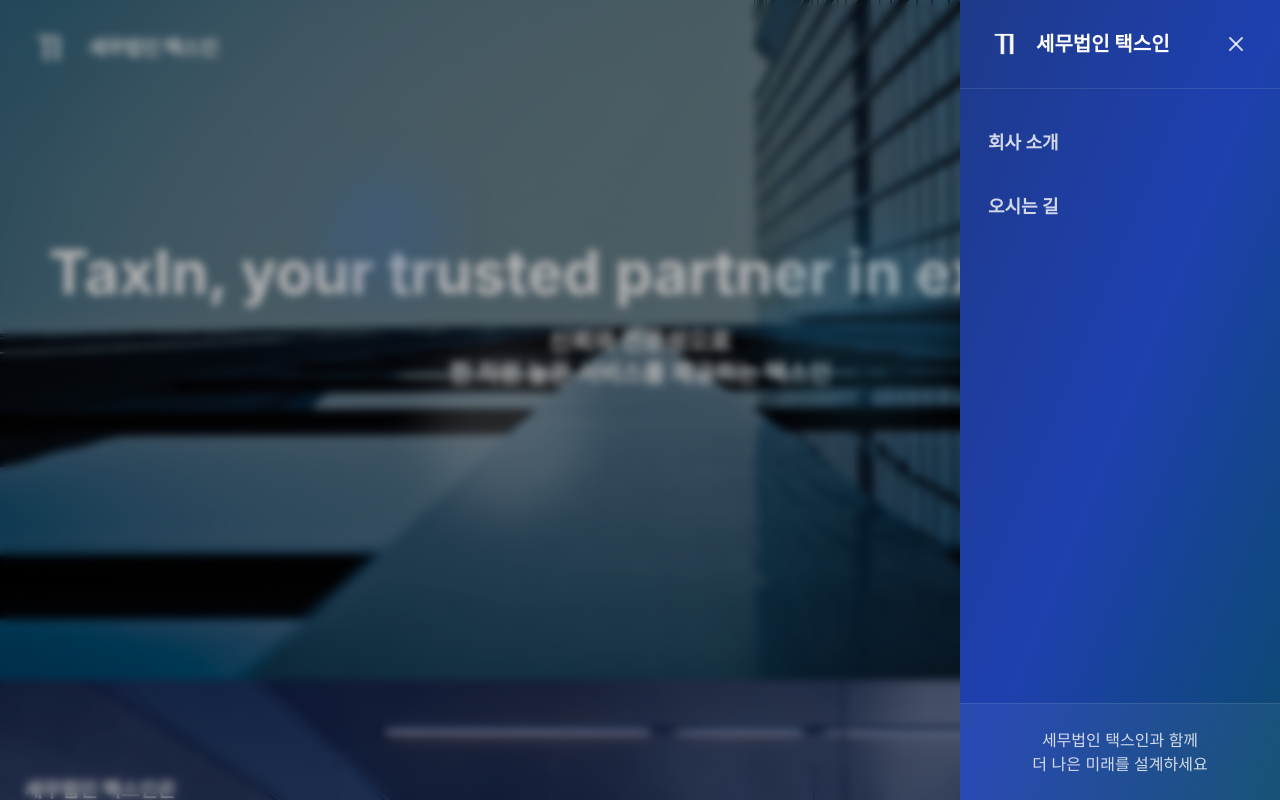
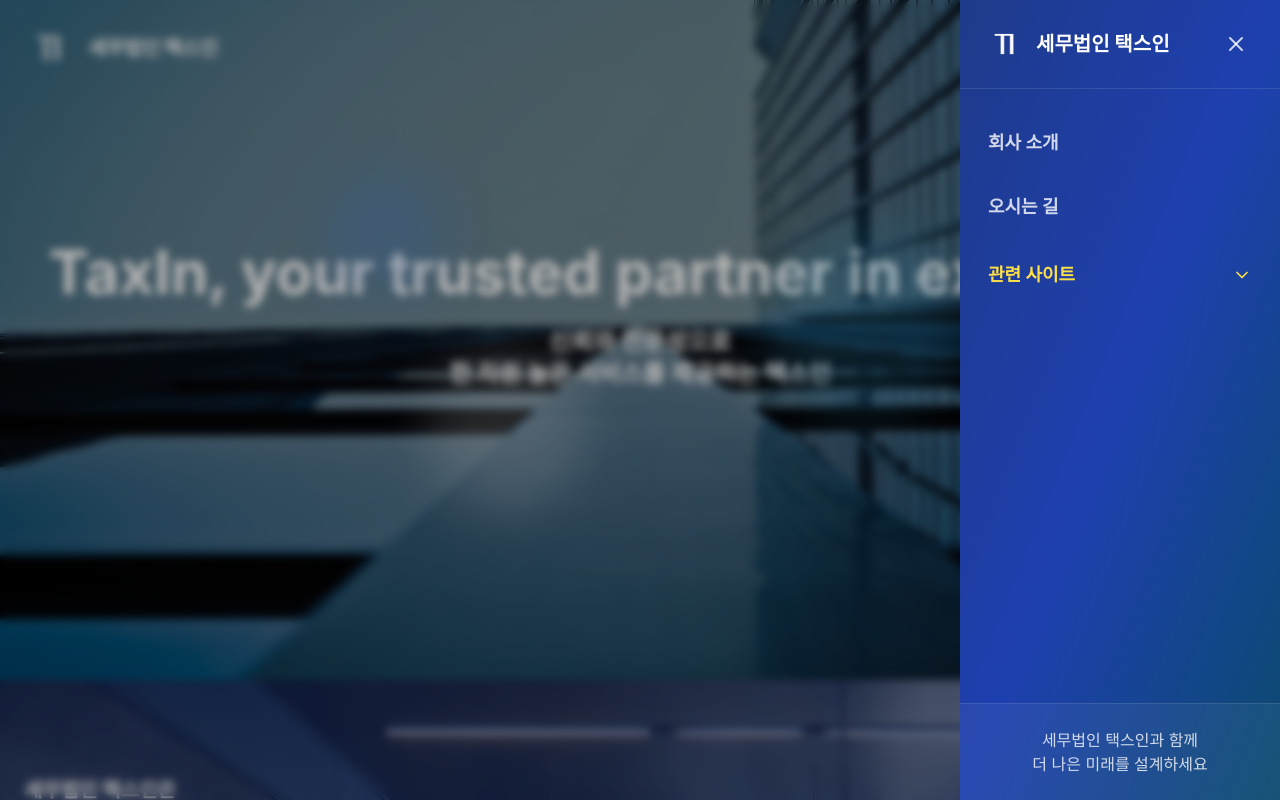
Before and after one commit to jameschoi112/taxin-website, a React (Create React App) app: page / in a window 1280 px wide. Both pictures are taken after a click on the button 1234 px from the left and 48 px from the top of the page. Shown: the top 800 px of the page. Built offline with nearby package versions, Linux system fonts and the light colour scheme.

Commit message:
add sitemenu in sidebar

```diff
--- a/src/components/Home/Home.jsx
+++ b/src/components/Home/Home.jsx
@@ -1,5 +1,4 @@
 import React, { useState, useEffect } from 'react';
-import { Menu, X, Phone, MessageCircle, ChevronDown } from 'lucide-react';
 import { motion } from 'framer-motion';
 import { Swiper, SwiperSlide } from 'swiper/react';
 import { Pagination, Navigation, Autoplay } from 'swiper/modules';
@@ -7,7 +6,8 @@
 import emailjs from '@emailjs/browser';
 import smoothscroll from 'smoothscroll-polyfill';
 import _ from 'lodash';
-
+import Sidebar from '../Sidebar/Sidebar';
+import {X, Menu, Phone, MessageCircle, ChevronDown } from 'lucide-react';
 
 const Home = () => {
   const [isSidebarOpen, setIsSidebarOpen] = useState(false);
@@ -189,7 +189,7 @@
           </button>
         </div>
       </motion.header>
-
+       <Sidebar isOpen={isSidebarOpen} setIsOpen={setIsSidebarOpen} />
       {/* Hero Section with Animations */}
 <div className="relative h-[100dvh] md:h-[85dvh] overflow-hidden">
   {/* Background Image */}
@@ -637,83 +637,6 @@
         </div>
       </footer>
 
-      {/* Sidebar */}
-<motion.div
-  className={`fixed inset-0 z-50 ${isSidebarOpen ? 'visible' : 'invisible'}`}
-  initial={false}
-  animate={isSidebarOpen ? "visible" : "hidden"}
-  variants={{
-    visible: { opacity: 1 },
-    hidden: { opacity: 0 }
-  }}
-  transition={{ duration: 0.3 }}
->
-  {/* Backdrop with blur */}
-  <motion.div
-    className="absolute inset-0 backdrop-blur-sm bg-black/30"
-    variants={{
-      visible: { opacity: 1 },
-      hidden: { opacity: 0 }
-    }}
-    transition={{ duration: 0.3 }}
-    onClick={() => setIsSidebarOpen(false)}
-  />
-
-  {/* Sidebar Content */}
-  <motion.div
-    className="absolute right-0 top-0 w-80 h-full bg-gradient-to-br from-blue-900 via-blue-800 to-sky-900"
-    variants={{
-      visible: { x: 0 },
-      hidden: { x: "100%" }
-    }}
-    transition={{ type: "spring", damping: 20 }}
-  >
-    {/* Header */}
-    <div className="p-6 flex justify-between items-center border-b border-white/10">
-      <div className="flex items-center">
-        <img src="/images/logo2.png" alt="택스인 로고" className="h-10 w-auto" />
-        <h2 className="ml-3 text-xl font-bold text-white">세무법인 택스인</h2>
-      </div>
-      <motion.button
-        onClick={() => setIsSidebarOpen(false)}
-        className="text-white/80 hover:text-white p-2 hover:bg-white/10 rounded-lg transition-colors"
-        whileHover={{ scale: 1.1 }}
-        whileTap={{ scale: 0.9 }}
-      >
-        <X size={24} />
-      </motion.button>
-    </div>
-
-    {/* Navigation */}
-    <nav className="mt-6">
-      <div className="px-3 ">
-        {[
-          { title: '회사 소개', href: '/company' },
-          { title: '오시는 길', href: '/location' }
-        ].map((item, index) => (
-          <motion.a
-            key={item.title}
-            href={item.href}
-            className="flex items-center px-4 py-4 text-white/80 hover:text-white rounded-lg hover:bg-white/10 transition-colors mb-1"
-            whileHover={{ x: 10 }}
-            transition={{ type: "spring", stiffness: 300 }}
-          >
-            <span className="text-lg font-bold">{item.title}</span>
-          </motion.a>
-        ))}
-      </div>
-    </nav>
-
-    {/* Footer */}
-    <div className="absolute bottom-0 w-full p-6 border-t border-white/10 bg-white/5">
-      <p className="text-white/80 text-center">
-        세무법인 택스인과 함께<br />
-        더 나은 미래를 설계하세요
-      </p>
-    </div>
-  </motion.div>
-</motion.div>
-
       {/* Chat Modal */}
       {showChatModal && (
         <motion.div
--- a/src/components/Sidebar/Sidebar.jsx
+++ b/src/components/Sidebar/Sidebar.jsx
@@ -1,10 +1,22 @@
-import React from 'react';
-import { X } from 'lucide-react';
-import { motion } from 'framer-motion';
+import React, { useState } from 'react';
+import { X, ChevronDown, ChevronUp, ExternalLink } from 'lucide-react';
+import { motion, AnimatePresence } from 'framer-motion';
 import { useNavigate } from 'react-router-dom';
 
 const Sidebar = ({ isOpen, setIsOpen }) => {
   const navigate = useNavigate();
+  const [isRelatedSitesOpen, setIsRelatedSitesOpen] = useState(false);
+
+  const relatedSites = [
+    {
+      title: '국세청 홈택스',
+      url: 'https://www.hometax.go.kr'
+    },
+    {
+      title: '국세법령정보시스템',
+      url: 'https://taxlaw.nts.go.kr'
+    }
+  ];
 
   return (
     <motion.div
@@ -68,6 +80,46 @@
                 <span className="text-lg font-bold">{item.title}</span>
               </motion.a>
             ))}
+
+            {/* 관련 사이트 드롭다운 */}
+            <div className="mt-2">
+              <motion.button
+                onClick={() => setIsRelatedSitesOpen(!isRelatedSitesOpen)}
+                className="w-full flex items-center justify-between px-4 py-4 text-yellow-300 hover:text-yellow-200 rounded-lg hover:bg-white/10 transition-colors"
+                whileHover={{ x: 10 }}
+                transition={{ type: "spring", stiffness: 300 }}
+              >
+                <span className="text-lg font-bold">관련 사이트</span>
+                {isRelatedSitesOpen ? <ChevronUp size={20} /> : <ChevronDown size={20} />}
+              </motion.button>
+
+              <AnimatePresence>
+                {isRelatedSitesOpen && (
+                  <motion.div
+                    initial={{ height: 0, opacity: 0 }}
+                    animate={{ height: 'auto', opacity: 1 }}
+                    exit={{ height: 0, opacity: 0 }}
+                    transition={{ duration: 0.3 }}
+                    className="overflow-hidden"
+                  >
+                    {relatedSites.map((site, index) => (
+                      <motion.a
+                        key={site.title}
+                        href={site.url}
+                        target="_blank"
+                        rel="noopener noreferrer"
+                        className="flex items-center px-8 py-3 text-white/70 hover:text-white hover:bg-white/10 transition-colors"
+                        whileHover={{ x: 10 }}
+                        transition={{ type: "spring", stiffness: 300 }}
+                      >
+                        <span className="text-base">{site.title}</span>
+                        <ExternalLink size={16} className="ml-2 opacity-50" />
+                      </motion.a>
+                    ))}
+                  </motion.div>
+                )}
+              </AnimatePresence>
+            </div>
           </div>
         </nav>
 
```
